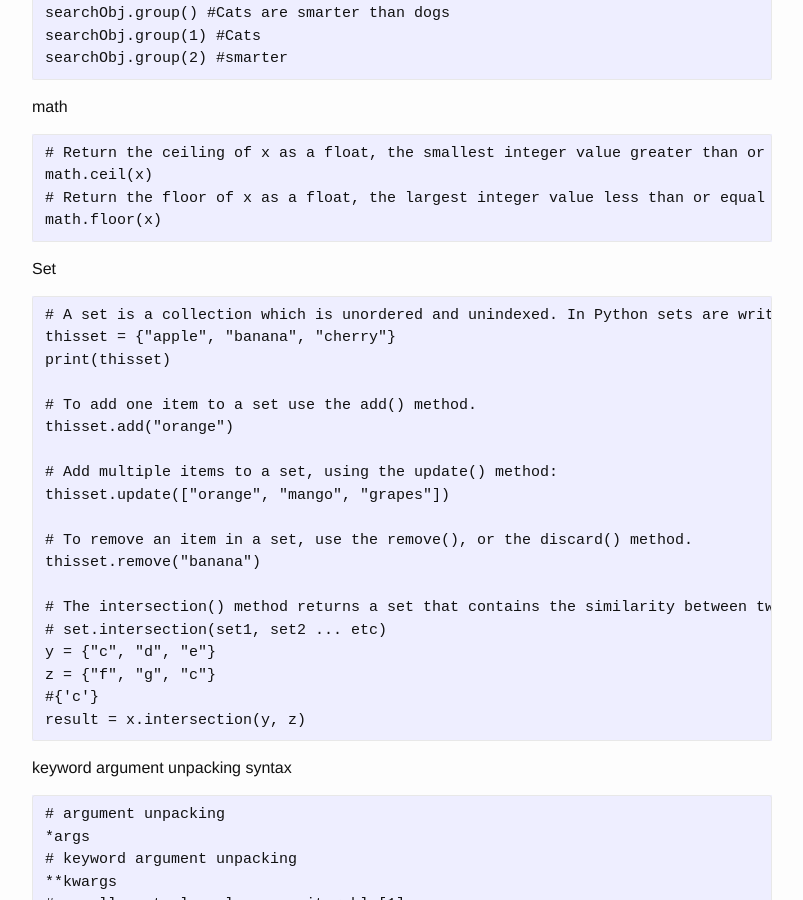
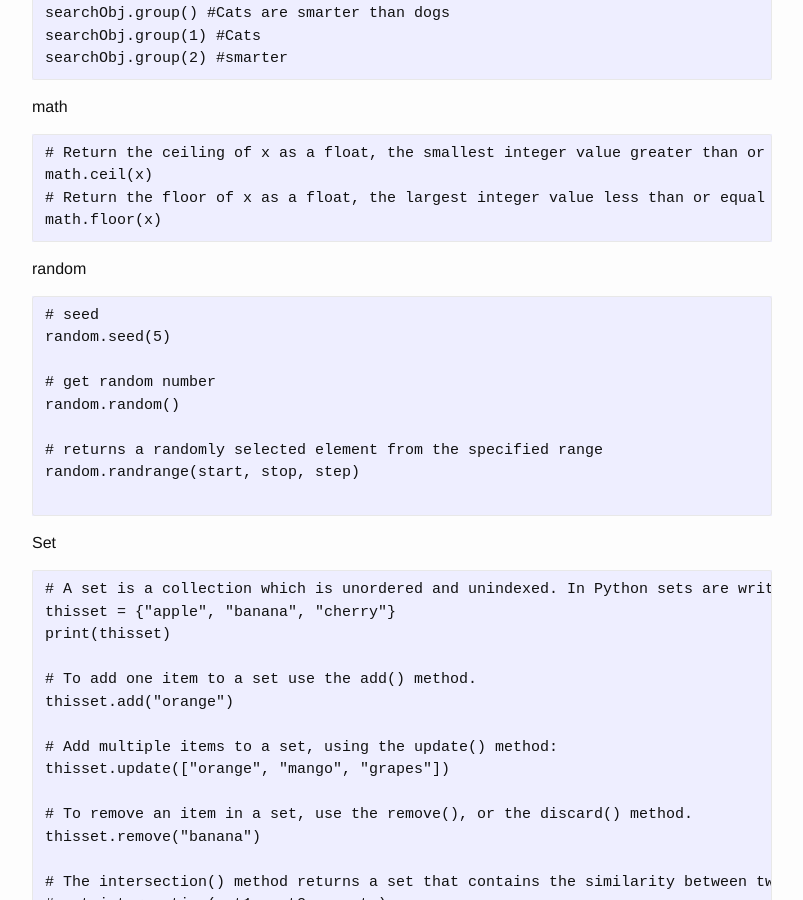
Before and after one commit to josephstalin117/josephstalin117.github.io, a Jekyll site: the page built from _posts/2017-08-10-python.markdown, in a window 1280 px wide and 900 px high, scrolled down 15410 px. Shown: the whole window, without its empty margins (238-1041 px from the left). Built offline with Jekyll 4.4.1, drawn with Linux system fonts in a browser that asks for light colours.

Commit message:
add random of python

````diff
--- a/_posts/2017-08-10-python.markdown
+++ b/_posts/2017-08-10-python.markdown
@@ -729,6 +729,19 @@ math.ceil(x)
 math.floor(x)
 ```
 
+random
+```
+# seed
+random.seed(5)
+
+# get random number
+random.random()
+
+# returns a randomly selected element from the specified range
+random.randrange(start, stop, step)
+
+```
+
 Set
 ```
 # A set is a collection which is unordered and unindexed. In Python sets are written with curly brackets.
````
